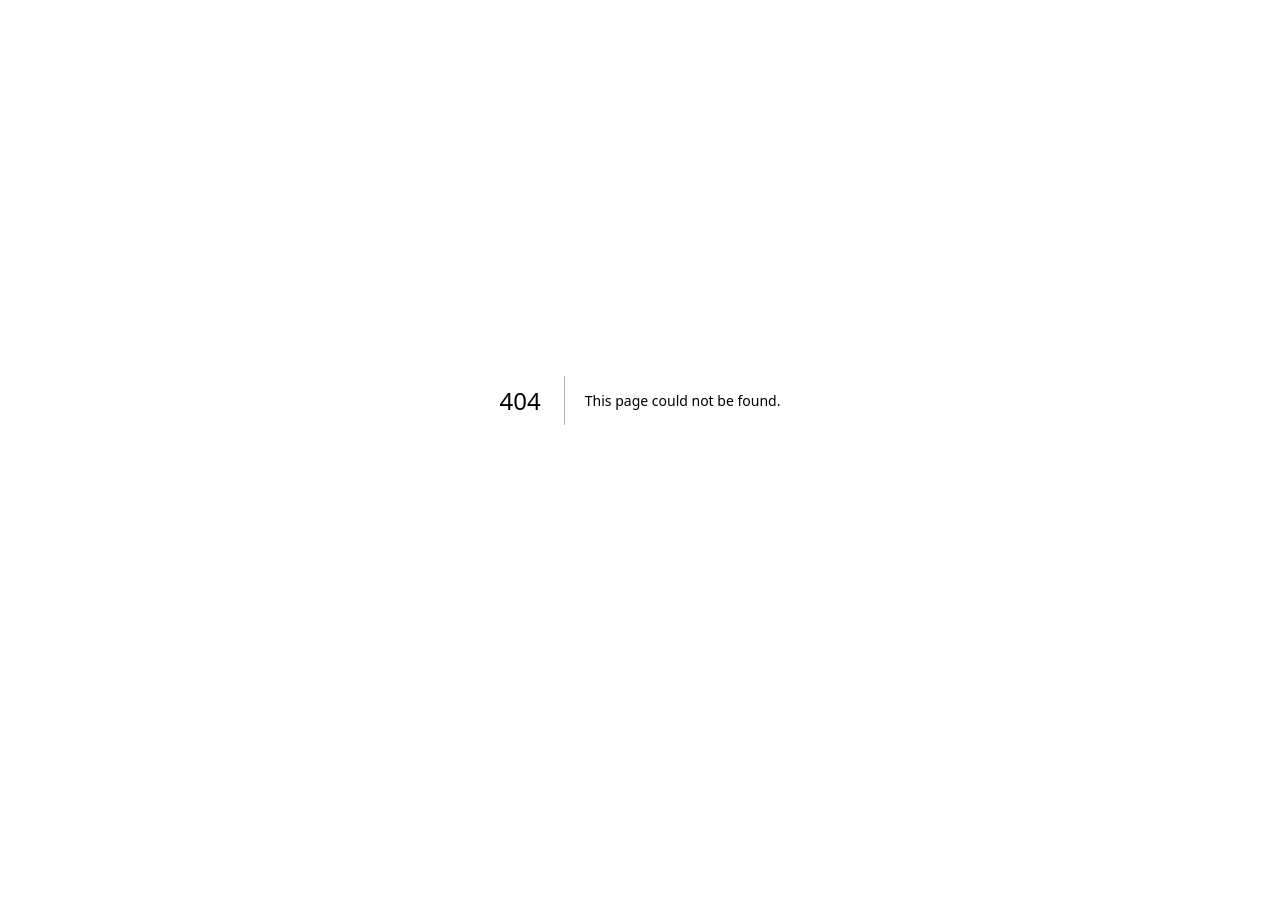
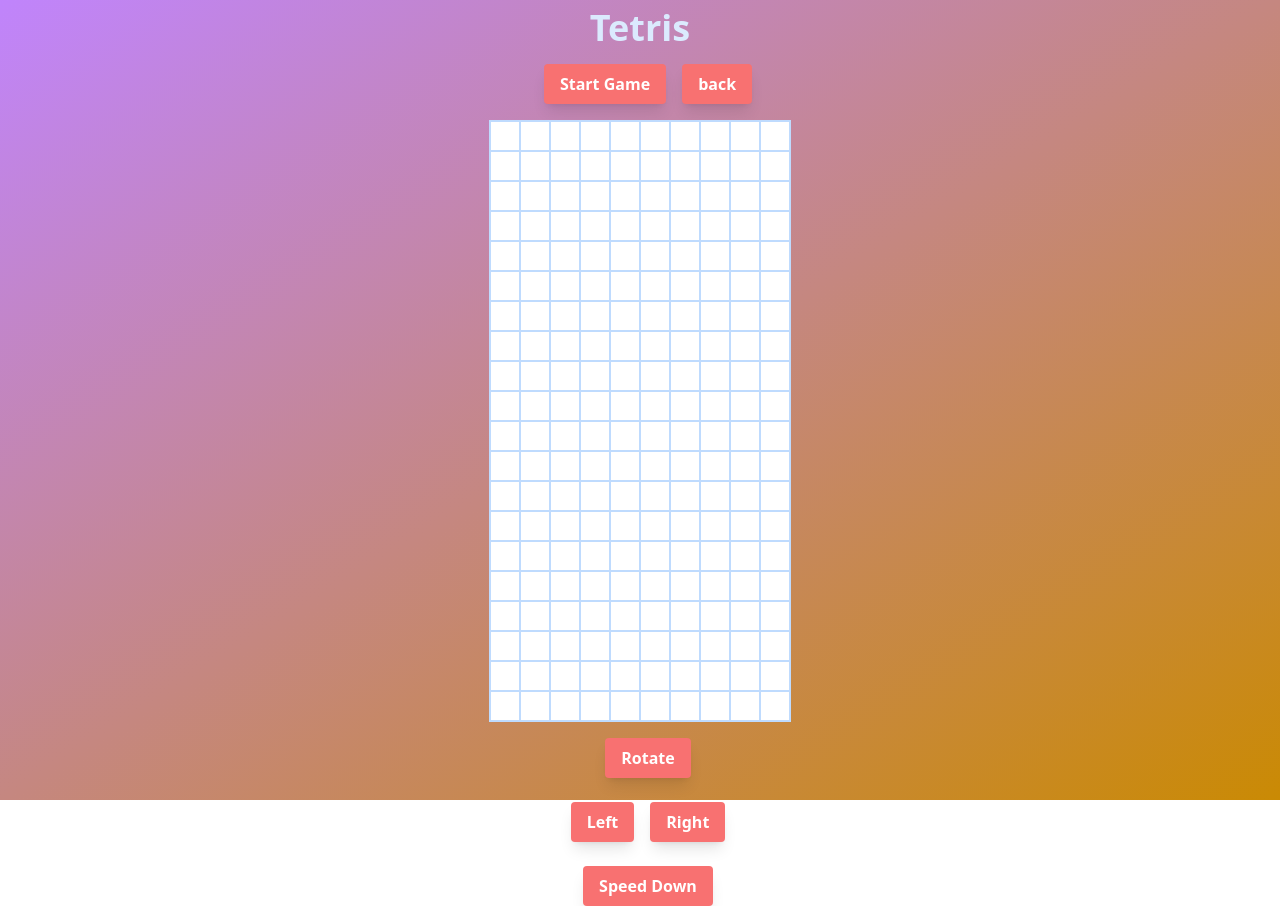
Before and after one commit to jati251/practice-nextjs, a Next.js app: page /game/tetris in a window 1280 px wide. Before the commit this address had no page. Before the commit the page ends 800 px from the top, so only its background shows below. Built offline with nearby package versions, Linux system fonts and the light colour scheme.

Commit message:
feat : added tetris

```diff
--- a/src/pages/game/snake-game/index.tsx
+++ b/src/pages/game/snake-game/index.tsx
@@ -20,7 +20,6 @@
   };
 
   const router = useRouter();
-
 
   const [snake, setSnake] = useState<[number, number][]>([]);
   const [food, setFood] = useState<[number, number]>(generateRandomPosition());
--- /dev/null
+++ b/src/pages/game/tetris/index.tsx
@@ -0,0 +1,283 @@
+import { useRouter } from "next/router";
+import React, { useState, useEffect } from "react";
+
+const Tetris: React.FC = () => {
+  const router = useRouter();
+
+  const ROWS = 20;
+  const COLS = 10;
+  const CELL_SIZE = 30;
+
+  type Shape = number[][];
+  type Board = number[][];
+  type Position = { x: number; y: number };
+
+  const createEmptyBoard = (): Board => {
+    return Array.from({ length: ROWS }, () => Array(COLS).fill(0));
+  };
+
+  const SHAPES: Shape[] = [
+    [[1, 1, 1, 1]], // I
+    [
+      [1, 1, 1],
+      [0, 1, 0],
+    ], // T
+    [
+      [1, 1, 1],
+      [1, 0, 0],
+    ], // L
+    [
+      [1, 1, 1],
+      [0, 0, 1],
+    ], // J
+    [
+      [1, 1],
+      [1, 1],
+    ], // O
+    [
+      [1, 1, 0],
+      [0, 1, 1],
+    ], // S
+    [
+      [0, 1, 1],
+      [1, 1, 0],
+    ], // Z
+  ];
+
+  const getRandomShape = (): Shape => {
+    const randomIndex = Math.floor(Math.random() * SHAPES.length);
+    return SHAPES[randomIndex];
+  };
+
+  const [board, setBoard] = useState<Board>(createEmptyBoard());
+  const [currentShape, setCurrentShape] = useState<Shape>(getRandomShape());
+  const [currentPosition, setCurrentPosition] = useState<Position | null>(null);
+  const [isStarted, setIsStarted] = useState<boolean>(false);
+  const [isSpeedingUp, setIsSpeedingUp] = useState<boolean>(false);
+
+  const moveShapeDown = () => {
+    if (!currentPosition) return;
+
+    const newPosY = currentPosition.y + 1;
+
+    // Check collision with the bottom or other filled cells
+    if (checkCollision(currentPosition.x, newPosY, currentShape)) {
+      // Shape collided, update board and set new shape
+      updateBoard(currentPosition.x, currentPosition.y, currentShape);
+      const newShape = getRandomShape();
+      setCurrentShape(newShape); // Set new random shape
+      setCurrentPosition({ x: Math.floor(COLS / 2) - 1, y: 0 }); // Reset position
+    } else {
+      // Move shape down
+      setCurrentPosition({ x: currentPosition.x, y: newPosY });
+    }
+  };
+
+  const moveShapeLeft = () => {
+    if (currentPosition) {
+      const newPosX = currentPosition.x - 1;
+      if (!checkCollision(newPosX, currentPosition.y, currentShape)) {
+        setCurrentPosition({ x: newPosX, y: currentPosition.y });
+      }
+    }
+  };
+
+  const moveShapeRight = () => {
+    if (currentPosition) {
+      const newPosX = currentPosition.x + 1;
+      if (!checkCollision(newPosX, currentPosition.y, currentShape)) {
+        setCurrentPosition({ x: newPosX, y: currentPosition.y });
+      }
+    }
+  };
+
+  const rotateShape = () => {
+    if (currentPosition) {
+      const rotatedShape = currentShape[0]
+        .map((_, index) => currentShape.map((row) => row[index]))
+        .reverse();
+      if (!checkCollision(currentPosition.x, currentPosition.y, rotatedShape)) {
+        setCurrentShape(rotatedShape);
+      }
+    }
+  };
+
+  const checkCollision = (x: number, y: number, shape: Shape): boolean => {
+    for (let row = 0; row < shape.length; row++) {
+      for (let col = 0; col < shape[row].length; col++) {
+        if (shape[row][col]) {
+          const boardRow = y + row;
+          const boardCol = x + col;
+          if (
+            boardRow >= ROWS ||
+            boardCol < 0 ||
+            boardCol >= COLS ||
+            (boardRow >= 0 &&
+              boardRow < ROWS &&
+              boardCol >= 0 &&
+              boardCol < COLS &&
+              board[boardRow][boardCol])
+          ) {
+            return true; // Collision detected
+          }
+        }
+      }
+    }
+    return false; // No collision
+  };
+
+  const updateBoard = (x: number, y: number, shape: Shape) => {
+    const newBoard = [...board];
+    shape.forEach((row, rowIndex) => {
+      row.forEach((cell, colIndex) => {
+        if (cell) {
+          const boardRow = y + rowIndex;
+          const boardCol = x + colIndex;
+          if (
+            boardRow >= 0 &&
+            boardRow < ROWS &&
+            boardCol >= 0 &&
+            boardCol < COLS
+          ) {
+            newBoard[boardRow][boardCol] = 1; // Set cell as filled
+          }
+        }
+      });
+    });
+    setBoard(newBoard);
+  };
+
+  const startGame = () => {
+    setIsStarted(true);
+    setCurrentPosition({ x: Math.floor(COLS / 2) - 1, y: 0 });
+  };
+
+  useEffect(() => {
+    if (isStarted) {
+      const intervalId = setInterval(
+        () => {
+          moveShapeDown();
+        },
+        isSpeedingUp ? 100 : 1000
+      );
+      return () => clearInterval(intervalId);
+    }
+  }, [isStarted, isSpeedingUp, currentPosition]);
+
+  const renderBoard = (): JSX.Element => {
+    const renderedBoard = board.map((row, rowIndex) =>
+      row.map((cell, colIndex) => (
+        <div
+          key={`${rowIndex}-${colIndex}`}
+          className={`cell ${
+            cell ? "bg-red-400" : "bg-white"
+          } border border-blue-200`}
+          style={{ width: CELL_SIZE, height: CELL_SIZE }}
+        />
+      ))
+    );
+
+    if (currentPosition) {
+      currentShape.forEach((row, rowIndex) => {
+        row.forEach((cell, colIndex) => {
+          if (cell) {
+            const boardRow = rowIndex + currentPosition.y;
+            const boardCol = colIndex + currentPosition.x;
+            if (
+              boardRow >= 0 &&
+              boardRow < ROWS &&
+              boardCol >= 0 &&
+              boardCol < COLS
+            ) {
+              const key = `${boardRow}-${boardCol}`;
+              const isFilledCell =
+                renderedBoard[boardRow][boardCol].props.className.includes(
+                  "bg-red-400"
+                );
+              if (!isFilledCell) {
+                renderedBoard[boardRow][boardCol] = (
+                  <div
+                    key={key}
+                    className={`cell bg-red-400 border border-blue-200`}
+                    style={{ width: CELL_SIZE, height: CELL_SIZE }}
+                  />
+                );
+              }
+            }
+          }
+        });
+      });
+    }
+
+    return (
+      <div
+        className="board"
+        style={{ width: COLS * CELL_SIZE, height: ROWS * CELL_SIZE }}
+      >
+        {renderedBoard.map((row, rowIndex) => (
+          <div key={rowIndex} style={{ display: "flex" }}>
+            {row}
+          </div>
+        ))}
+      </div>
+    );
+  };
+
+  return (
+    <div className="tetris bg-gradient-to-br from-purple-400 to-yellow-600 h-screen flex flex-col items-center">
+      <h1 className="text-4xl text-blue-100 font-bold mb-2 mt-2">Tetris</h1>
+      <div className="mb-4">
+        {!isStarted && (
+          <button
+            className="mt-2 ml-4 bg-red-400 shadow-lg hover:bg-red-500 text-white font-bold py-2 px-4 rounded"
+            onClick={startGame}
+          >
+            Start Game
+          </button>
+        )}
+        <button
+          className="mt-2 ml-4 bg-red-400 shadow-lg hover:bg-red-500 text-white font-bold py-2 px-4 rounded"
+          onClick={() => router.push("/")}
+        >
+          back
+        </button>
+      </div>
+      <div className="board border border-blue-200 inline-block">
+        {renderBoard()}
+      </div>
+      <div className="controls mt-w justify-center items-center ">
+        <button
+          className="mt-4 ml-4 bg-red-400 shadow-lg hover:bg-red-500 text-white font-bold py-2 px-4 rounded"
+          onClick={rotateShape}
+        >
+          Rotate
+        </button>
+      </div>
+      <div className="controls mt-2 justify-center items-center">
+        <button
+          className="mt-4 ml-4 bg-red-400 shadow-lg hover:bg-red-500 text-white font-bold py-2 px-4 rounded"
+          onClick={moveShapeLeft}
+        >
+          Left
+        </button>
+        <button
+          className="controls mt-2 ml-4 bg-red-400 shadow-lg hover:bg-red-500 text-white font-bold py-2 px-4 rounded"
+          onClick={moveShapeRight}
+        >
+          Right
+        </button>
+      </div>
+      <div className="controls mt-2 justify-center items-center ">
+        <button
+          className="controls mt-4 ml-4 bg-red-400 shadow-lg hover:bg-red-500 text-white font-bold py-2 px-4 rounded"
+          onMouseDown={() => setIsSpeedingUp(true)}
+          onMouseUp={() => setIsSpeedingUp(false)}
+        >
+          Speed Down
+        </button>
+      </div>
+    </div>
+  );
+};
+
+export default Tetris;
--- a/src/pages/index.tsx
+++ b/src/pages/index.tsx
@@ -49,7 +49,7 @@
           </form>
         </div>
         <h1 className="text-3xl font-bold text-center mb-8">Choose a Game:</h1>
-        <ul className="flex flex-col items-center">
+        <ul className="flex flex-col items-center overflow-y-auto h-[400px]">
           <li className="mb-4">
             <Link href="/game/emoji-memory-match" passHref>
               <div className="block bg-purple-600 text-white p-6 rounded-md text-center hover:bg-purple-700 transition-colors duration-300 cursor-pointer">
@@ -92,6 +92,13 @@
               </div>
             </Link>
           </li>
+          <li className="mb-4">
+            <Link href="/game/tetris" passHref>
+              <div className="block bg-cyan-400 text-white p-6 rounded-md text-center hover:bg-purple-700 transition-colors duration-300 cursor-pointer">
+                Tetris
+              </div>
+            </Link>
+          </li>
           {correct && (
             <li className="mb-4">
               <Link href="/game/valentino-dilla" passHref>
```
